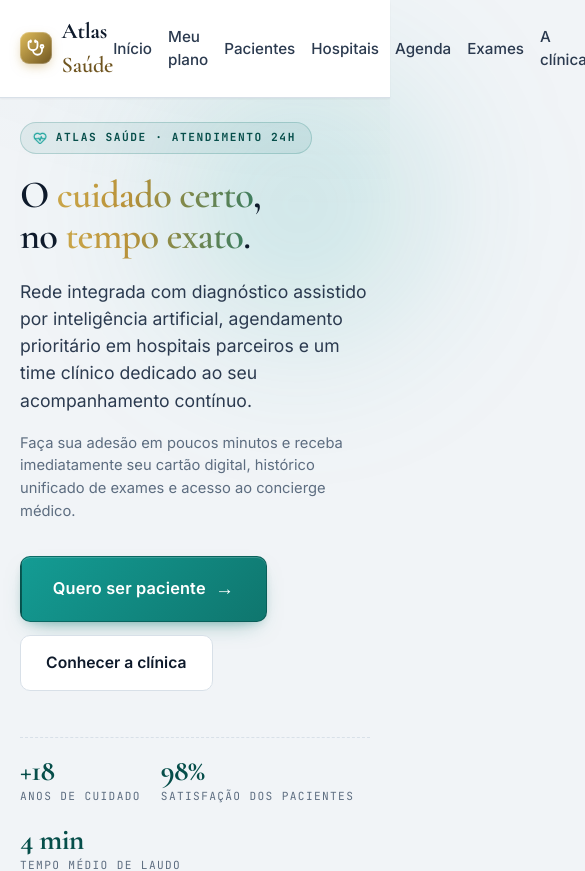
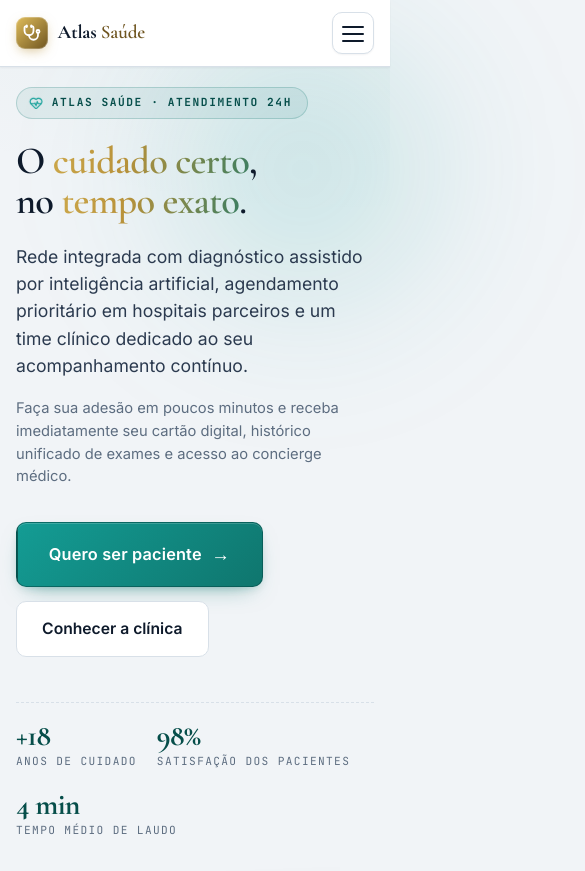
Before and after one commit to matheusbwv/tecnologias-emergentes-frontend, a React (Vite) app: page / in a window 390 px wide. Shown: the top 871 px of the page, 585 px wide, since content can reach past the window. Built offline with nearby package versions, Linux system fonts and the light colour scheme; no server answers.

Commit message:
add: Menu hamburger para mobile e responsividade

```diff
--- a/src/components/Layout.tsx
+++ b/src/components/Layout.tsx
@@ -1,7 +1,24 @@
-import { Link, Outlet } from 'react-router-dom'
+import { useEffect, useState } from 'react'
+import { Link, Outlet, useLocation } from 'react-router-dom'
 import { Stethoscope } from 'lucide-react'
 
 export function Layout() {
+  const [menuOpen, setMenuOpen] = useState(false)
+  const location = useLocation()
+
+  // Fecha o menu sempre que a rota muda
+  useEffect(() => {
+    setMenuOpen(false)
+  }, [location.pathname])
+
+  // Previne scroll do body quando o menu mobile está aberto
+  useEffect(() => {
+    document.body.style.overflow = menuOpen ? 'hidden' : ''
+    return () => {
+      document.body.style.overflow = ''
+    }
+  }, [menuOpen])
+
   return (
     <div className="layout">
       <header className="header">
@@ -13,7 +30,21 @@ export function Layout() {
             Atlas<span className="brand-mark"> Saúde</span>
           </span>
         </Link>
-        <nav className="nav">
+
+        <button
+          type="button"
+          className={`nav-toggle ${menuOpen ? 'nav-toggle-open' : ''}`}
+          aria-label={menuOpen ? 'Fechar menu' : 'Abrir menu'}
+          aria-expanded={menuOpen}
+          aria-controls="primary-nav"
+          onClick={() => setMenuOpen((open) => !open)}
+        >
+          <span className="nav-toggle-bar" aria-hidden />
+          <span className="nav-toggle-bar" aria-hidden />
+          <span className="nav-toggle-bar" aria-hidden />
+        </button>
+
+        <nav id="primary-nav" className={`nav ${menuOpen ? 'nav-open' : ''}`}>
           <Link to="/">Início</Link>
           <Link to="/dashboard">Meu plano</Link>
           <Link to="/pacientes">Pacientes</Link>
@@ -22,6 +53,15 @@ export function Layout() {
           <Link to="/exames">Exames</Link>
           <Link to="/sobre">A clínica</Link>
         </nav>
+
+        {menuOpen && (
+          <button
+            type="button"
+            className="nav-backdrop"
+            aria-label="Fechar menu"
+            onClick={() => setMenuOpen(false)}
+          />
+        )}
       </header>
       <main className="main">
         <Outlet />
--- a/src/index.css
+++ b/src/index.css
@@ -276,6 +276,78 @@ button:disabled {
 
 .nav a:hover::after {
   transform: scaleX(1);
+}
+
+.nav-toggle {
+  display: none;
+  position: relative;
+  width: 42px;
+  height: 42px;
+  border-radius: 10px;
+  border: 1px solid var(--clinic-line);
+  background: #ffffff;
+  color: var(--clinic-ink);
+  cursor: pointer;
+  padding: 0;
+  transition:
+    background 0.15s,
+    border-color 0.15s,
+    transform 0.18s;
+}
+
+.nav-toggle:hover {
+  background: var(--clinic-line-soft);
+}
+
+.nav-toggle:active {
+  transform: scale(0.94);
+}
+
+.nav-toggle:focus-visible {
+  outline: 2px solid var(--accent);
+  outline-offset: 2px;
+}
+
+.nav-toggle-bar {
+  position: absolute;
+  left: 50%;
+  width: 22px;
+  height: 2px;
+  background: currentColor;
+  border-radius: 2px;
+  transform-origin: center;
+  transition:
+    transform 0.32s cubic-bezier(0.65, 0.05, 0.36, 1),
+    opacity 0.2s ease,
+    top 0.32s cubic-bezier(0.65, 0.05, 0.36, 1);
+  margin-left: -11px;
+}
+
+.nav-toggle-bar:nth-child(1) {
+  top: 13px;
+}
+.nav-toggle-bar:nth-child(2) {
+  top: 20px;
+}
+.nav-toggle-bar:nth-child(3) {
+  top: 27px;
+}
+
+.nav-toggle-open .nav-toggle-bar:nth-child(1) {
+  top: 20px;
+  transform: rotate(45deg);
+}
+.nav-toggle-open .nav-toggle-bar:nth-child(2) {
+  opacity: 0;
+  transform: scaleX(0);
+}
+.nav-toggle-open .nav-toggle-bar:nth-child(3) {
+  top: 20px;
+  transform: rotate(-45deg);
+}
+
+.nav-backdrop {
+  display: none;
 }
 
 .main {
@@ -1948,27 +2020,187 @@ button:disabled {
   }
 }
 
-@media (max-width: 720px) {
+@keyframes navLinkSlideIn {
+  from {
+    opacity: 0;
+    transform: translateX(-12px);
+  }
+  to {
+    opacity: 1;
+    transform: translateX(0);
+  }
+}
+
+@media (max-width: 900px) {
+  body {
+    overflow-x: hidden;
+  }
   .header {
     padding: 0.85rem 1.25rem;
   }
   .main {
     padding: 1.5rem 1.25rem 3rem;
   }
+  .nav-toggle {
+    display: inline-block;
+  }
   .nav {
-    gap: 1rem;
-  }
+    position: fixed;
+    top: 64px;
+    right: 0;
+    left: 0;
+    background: #ffffff;
+    flex-direction: column;
+    align-items: stretch;
+    gap: 0;
+    padding: 0.5rem 0;
+    box-shadow: 0 16px 40px -20px rgba(14, 26, 43, 0.25);
+    border-bottom: 1px solid var(--clinic-line);
+    transform: translateY(-16px);
+    opacity: 0;
+    pointer-events: none;
+    transition:
+      transform 0.28s cubic-bezier(0.2, 0.8, 0.2, 1),
+      opacity 0.22s ease;
+    z-index: 20;
+  }
+  .nav.nav-open {
+    transform: translateY(0);
+    opacity: 1;
+    pointer-events: auto;
+  }
+  .nav a {
+    display: block;
+    padding: 0.95rem 1.5rem;
+    font-size: 1rem;
+    border-bottom: 1px solid var(--clinic-line-soft);
+    opacity: 0;
+  }
+  .nav.nav-open a {
+    animation: navLinkSlideIn 0.32s cubic-bezier(0.2, 0.8, 0.2, 1) forwards;
+  }
+  .nav.nav-open a:nth-child(1) {
+    animation-delay: 0.06s;
+  }
+  .nav.nav-open a:nth-child(2) {
+    animation-delay: 0.1s;
+  }
+  .nav.nav-open a:nth-child(3) {
+    animation-delay: 0.14s;
+  }
+  .nav.nav-open a:nth-child(4) {
+    animation-delay: 0.18s;
+  }
+  .nav.nav-open a:nth-child(5) {
+    animation-delay: 0.22s;
+  }
+  .nav.nav-open a:nth-child(6) {
+    animation-delay: 0.26s;
+  }
+  .nav.nav-open a:nth-child(7) {
+    animation-delay: 0.3s;
+  }
+  .nav a:last-child {
+    border-bottom: none;
+  }
+  .nav a::after {
+    display: none;
+  }
+  .nav-backdrop {
+    position: fixed;
+    inset: 64px 0 0 0;
+    background: rgba(14, 26, 43, 0.35);
+    border: none;
+    padding: 0;
+    cursor: pointer;
+    z-index: 15;
+    backdrop-filter: blur(2px);
+    animation: backdropFadeIn 0.2s ease;
+  }
+  @keyframes backdropFadeIn {
+    from {
+      opacity: 0;
+    }
+    to {
+      opacity: 1;
+    }
+  }
+}
+
+@media (max-width: 720px) {
   h1 {
     font-size: 2rem;
   }
   .form {
     padding: 1.5rem 1.25rem 1.25rem;
   }
+  .form-inline {
+    grid-template-columns: 1fr;
+  }
+  .form-inline button[type='submit'] {
+    width: 100%;
+  }
   .exame-grid {
     grid-template-columns: 1fr;
   }
   .hero-stats {
     gap: 1.25rem;
+  }
+  .dashboard-header {
+    flex-direction: column;
+    align-items: flex-start;
+    gap: 1rem;
+  }
+  .dashboard-actions {
+    width: 100%;
+    flex-wrap: wrap;
+    justify-content: flex-start;
+  }
+  .card {
+    padding: 1.25rem;
+  }
+  .data-table {
+    display: block;
+    width: 100%;
+    overflow-x: auto;
+    white-space: nowrap;
+    font-size: 0.85rem;
+  }
+  .data-table th,
+  .data-table td {
+    padding: 0.5rem 0.6rem;
+  }
+  .pagination {
+    flex-direction: column;
+    align-items: stretch;
+    text-align: center;
+    gap: 0.5rem;
+  }
+  .pagination .btn-sm {
+    width: 100%;
+  }
+}
+
+@media (max-width: 480px) {
+  .header {
+    padding: 0.75rem 1rem;
+  }
+  .main {
+    padding: 1.25rem 1rem 2.5rem;
+  }
+  .brand {
+    font-size: 1.2rem;
+  }
+  h1 {
+    font-size: 1.7rem;
+  }
+  .card {
+    padding: 1rem;
+    border-radius: var(--radius);
+  }
+  .pill {
+    font-size: 0.72rem;
+    padding: 0.15rem 0.5rem;
   }
 }
 
```
